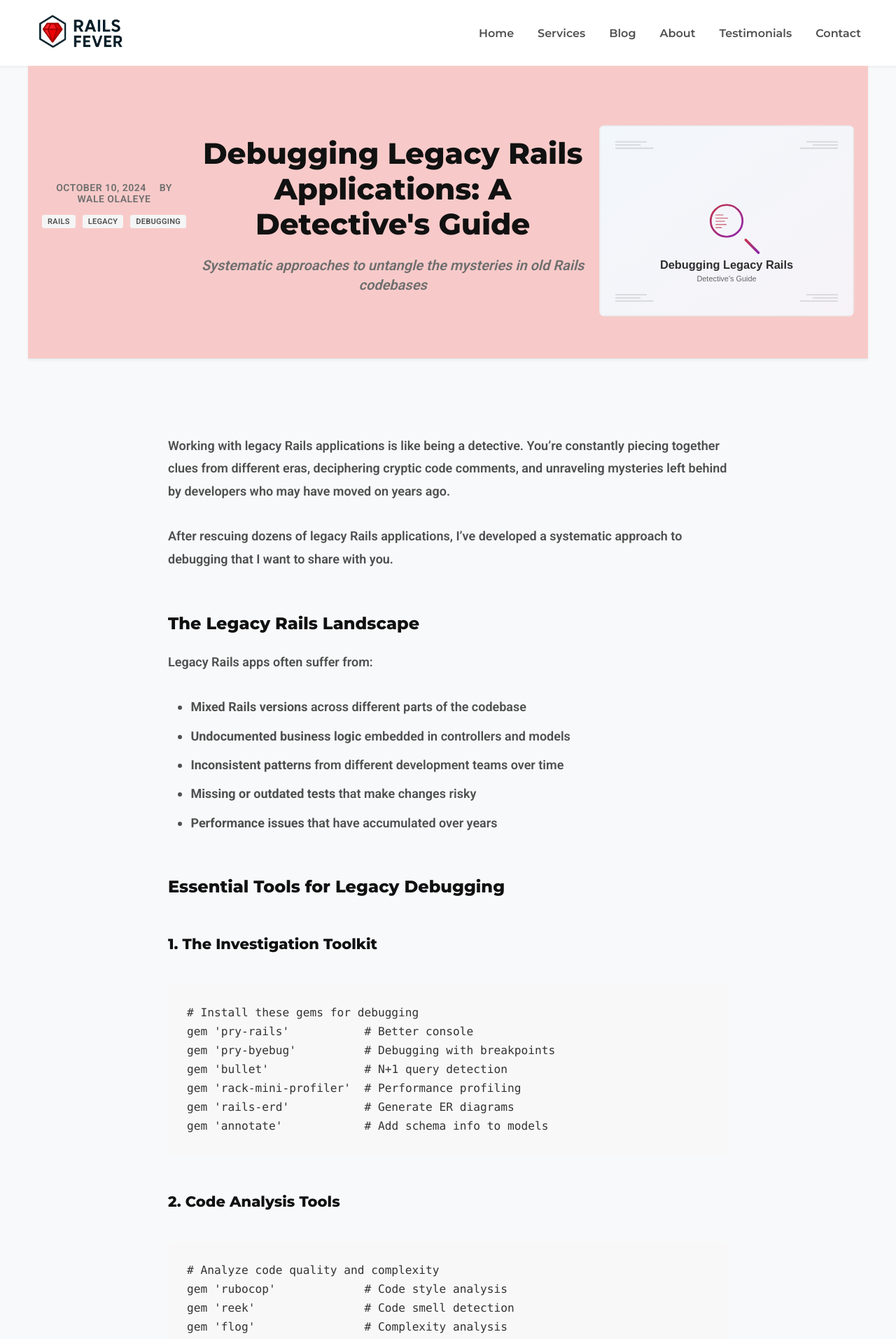
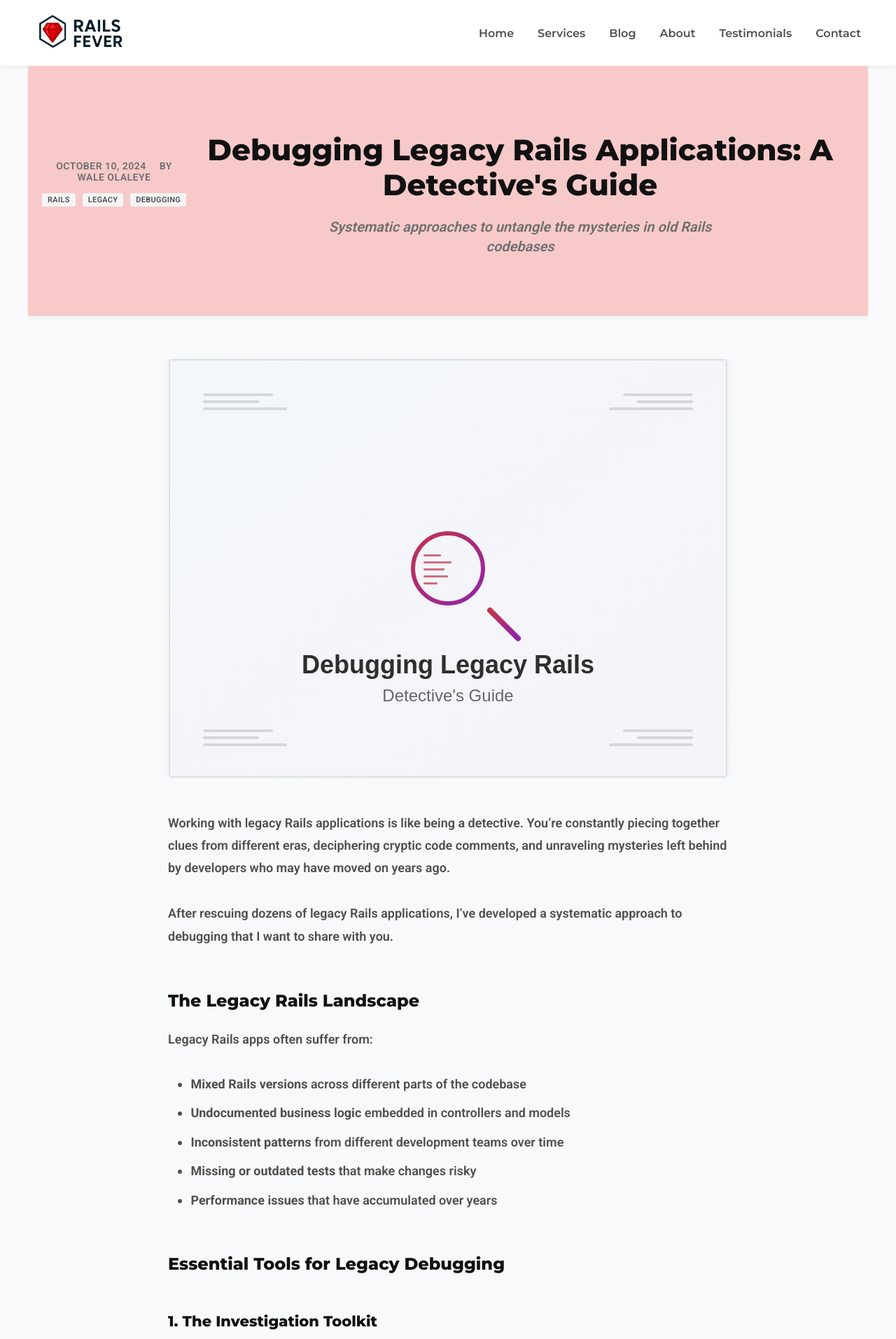
Before and after one commit to waleo/railsfever-05-2025, a Jekyll site: the page built from _posts/2024-10-10-debugging-legacy-rails-apps.md, in a window 1280 px wide. Shown: the top 1913 px of the page at 70% size. Built offline with Jekyll 4.4.1, drawn with Linux system fonts in a browser that asks for light colours.

Commit message:
Move the featured image out of the header and style it to maintain a max width

```diff
--- a/_layouts/post.html
+++ b/_layouts/post.html
@@ -23,12 +23,13 @@ layout: default
         <p class="post-subtitle">{{ page.subtitle | escape }}</p>
       {% endif %}
     </div>
-    {% if page.featured_image %}
-      <div class="post-featured-image">
-        <img src="{{ page.featured_image | relative_url }}" alt="{{ page.title | escape }}">
-      </div>
-    {% endif %}
   </header>
+
+  {% if page.featured_image %}
+    <div class="post-featured-image">
+      <img src="{{ page.featured_image | relative_url }}" alt="{{ page.title | escape }}">
+    </div>
+  {% endif %}
 
   <div class="post-content">
     {{ content }}
--- a/_sass/_blog.scss
+++ b/_sass/_blog.scss
@@ -403,7 +403,10 @@
 }
 
 .post-featured-image {
-  margin-top: 25px;
+  max-width: 800px;
+  margin: 25px auto 0;
+  padding-left: $padding-small;
+  padding-right: $padding-small;
   border-radius: $border-radius-medium;
   overflow: hidden;
 
@@ -411,6 +414,8 @@
     width: 100%;
     height: auto;
     display: block;
+    border-radius: $border-radius-medium;
+    box-shadow: $shadow-medium;
   }
 }
 
```
